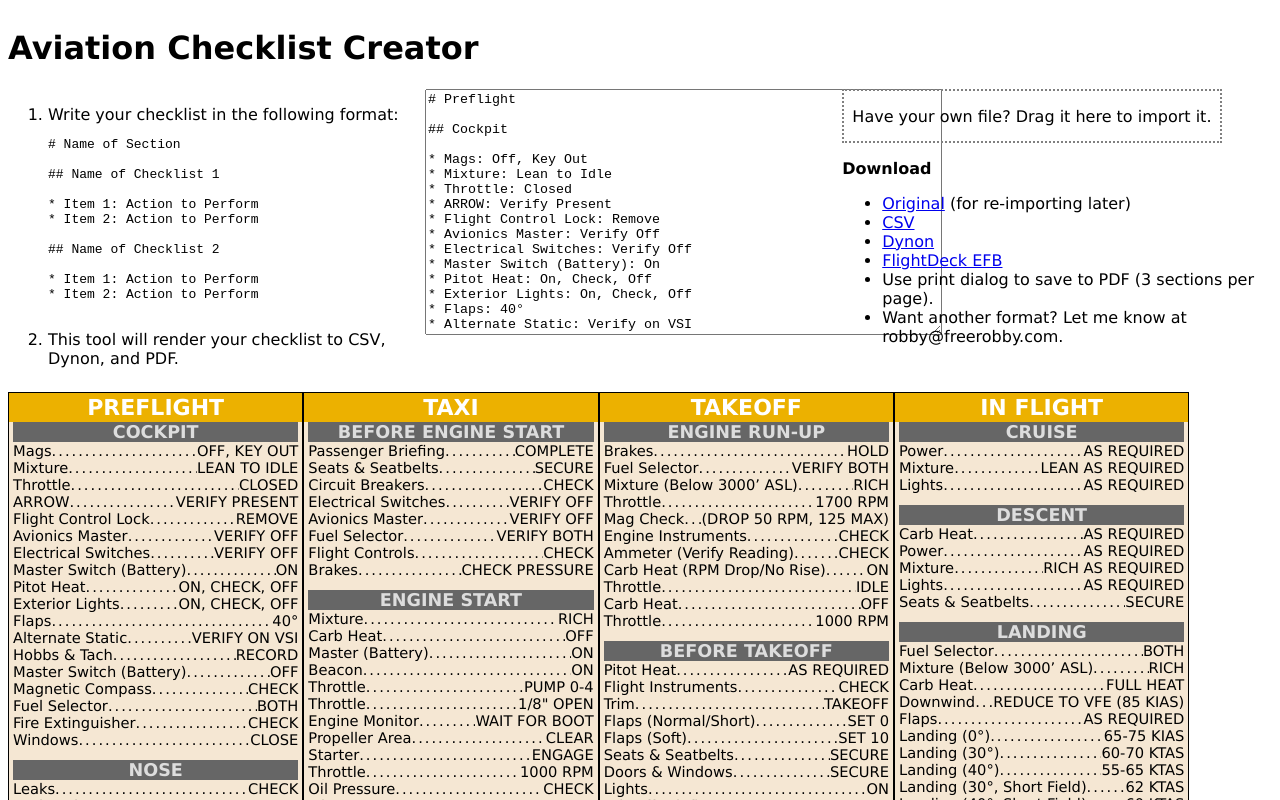
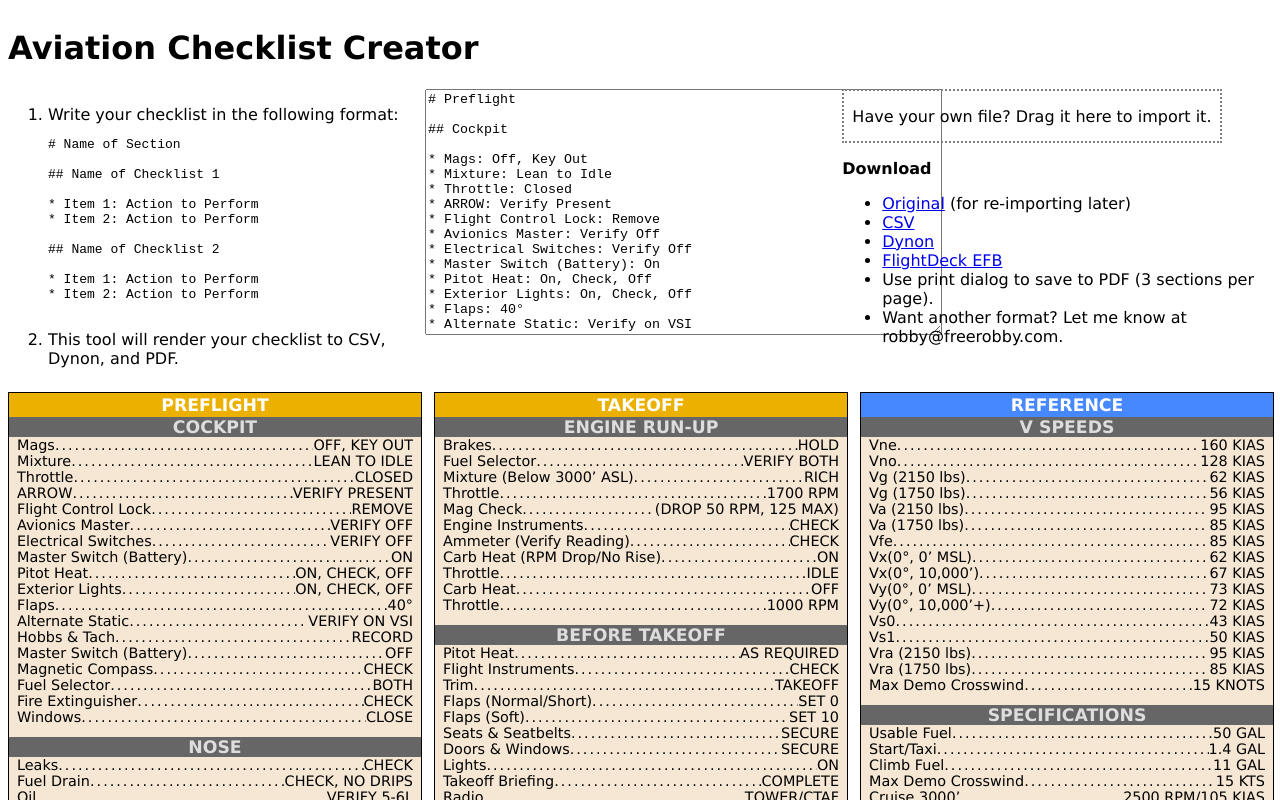
Before and after one commit to freerobby/aviation-checklist, a Vue app: page / in a window 1280 px wide. Both pictures are taken after a click on the link "my checklist". Shown: the top 800 px of the page. Built offline with nearby package versions, Linux system fonts and the light colour scheme.

Commit message:
switching to columns

```diff
--- a/src/App.vue
+++ b/src/App.vue
@@ -60,6 +60,7 @@
         </div>
       </div>
     </div>
+    <div class="threecol">
       <checklist-set
           v-for="(checklistSet, index) in checklistSets"
           v-bind:title="checklistSet.title"
@@ -67,6 +68,7 @@
           v-bind:key="checklistSet.id"
           v-bind:generated="(index === 0)?'Printed ' + formatted_date():''"
       ></checklist-set>
+    </div>
   </div>
 </template>
 
@@ -297,10 +299,22 @@ export default {
 </script>
 
 <style>
+
 div {
   -webkit-font-smoothing: antialiased;
   -moz-osx-font-smoothing: grayscale;
   font-family: Verdana, sans-serif;
+}
+
+div.threecol {
+  #font-style: italic;
+  clear: both;
+  column-count: 3;
+
+  #column-gap: 0.5rem;
+  #column-fill: balance;
+  #column-width: 20rem;
+  #width: 800px;
 }
 
 @media screen {
@@ -323,6 +337,9 @@ div {
     border: 2px dotted gray;
     text-align: center;
   }
+  div.threecol {
+    font-size: 90%;
+  }
 }
 @media print {
   div#header {
@@ -331,5 +348,8 @@ div {
   div#right-pane, div .instructions, div#editor, div#upload {
     display: none;
   }
+  div.threecol {
+    font-size: 70%;
+  }
 }
 </style>
--- a/src/components/Checklist.vue
+++ b/src/components/Checklist.vue
@@ -21,8 +21,9 @@ export default {
 div.checklist {
   overflow: hidden;
   margin-bottom: 12px;
-  padding-left: 4px;
-  padding-right: 4px;
+  break-inside: avoid;
+  #padding-left: 4px;
+  #padding-right: 4px;
 }
 div h2 {
   float: left;
@@ -43,5 +44,6 @@ ul {
 ul li {
   list-style-type:none;
   width: 100%;
+  padding-left: 0.5rem;
 }
 </style>
--- a/src/components/ChecklistItem.vue
+++ b/src/components/ChecklistItem.vue
@@ -21,10 +21,12 @@ div.checklist-item {
   display: flex;
   align-items: center;
   clear: both;
+  #line-height: 0.7em;
 }
 
 span.operation {
   text-transform: uppercase;
+  padding-right: 1rem;
 }
 
 span.dots {
--- a/src/components/ChecklistSet.vue
+++ b/src/components/ChecklistSet.vue
@@ -31,10 +31,12 @@ div.checklist-set{
   border: 1px solid #000;
   float: left;
   #width: 198pt;
-  width: 20em;
+  width: 100%;
   #height: 756pt;
-  height: 50em;
-  font-size: 11pt;
+  #height: 50em;
+  font-size: 100%;
+  break-inside: avoid-column;
+
 }
 div.checklist-set h1 {
   margin: 0;
@@ -43,7 +45,7 @@ div.checklist-set h1 {
   background-color: #ecb100;
   text-align: center;
   color: #fff;
-  font-size: 150%;
+  font-size: 120%;
   text-transform: uppercase;
 }
 div.checklist-set h1.emergency {
@@ -55,7 +57,8 @@ div.checklist-set h1.reference {
 div.checklist-set .generated {
   color: #515151;
   #font-size: 8pt;
-  position: absolute;
+  #position: absolute;
+  text-align: right;
   bottom: 2px;
   right: 3px;
 }
```
Lines whose indentation alone changed are shown as unchanged.
